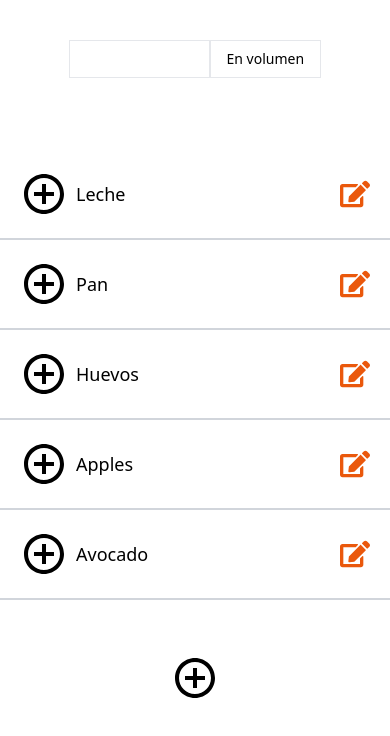
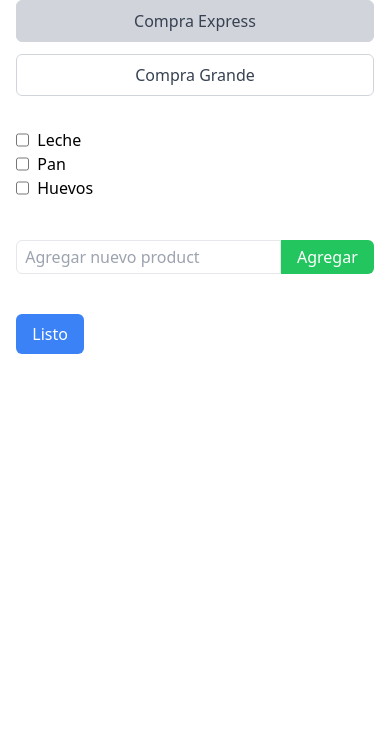
Before and after one commit to No-Country/s7-11-t-javareact, a React (Vite) app in the folder client/: page /list in a window 390 px wide. Shown: the top 736 px of the page. Built offline with nearby package versions, Linux system fonts and the light colour scheme.

Commit message:
Revert "Carlos/modify list page responsive view"

```diff
--- a/client/src/assets/styles/index.css
+++ b/client/src/assets/styles/index.css
@@ -3,12 +3,9 @@
 @tailwind utilities;
 
 html{
-    @apply h-full;
+    @apply h-screen;
 }
-body{
-    height: 100%;
 
-}
 .bg-gradient {
     background-image: radial-gradient(circle, #38a1ed, #8bb5f2, #bccbf6, #e2e4fa, #ffffff);
 }
--- a/client/src/pages/ListPage/ExpressBuyTab.jsx
+++ b/client/src/pages/ListPage/ExpressBuyTab.jsx
@@ -1,26 +1,13 @@
 import { useState } from "react";
 import NewProductForm from "./NewProductForm";
-import { FaEdit } from "react-icons/fa";
-import { BiPlusCircle } from "react-icons/bi";
-import { FaTrashAlt } from "react-icons/fa";
-import { FaRegCheckCircle } from "react-icons/fa";
-import { HiXMark } from "react-icons/hi2";
 
 function ExpressTab() {
   const [dailyProducts, setDailyProducts] = useState([
-    { id: 1, name: "Leche", checked: false, editing: false },
-    { id: 2, name: "Pan", checked: false, editing: false },
-    { id: 3, name: "Huevos", checked: false, editing: false },
-    { id: 4, name: "Apples", checked: false, editing: false },
-    { id: 5, name: "Avocado", checked: false, editing: false },
+    { id: 1, name: "Leche", checked: false },
+    { id: 2, name: "Pan", checked: false },
+    { id: 3, name: "Huevos", checked: false },
   ]);
   const [selectedProducts, setSelectedProducts] = useState([]);
-  const [formState, setFormState] = useState(false);
-  //const [editState, setEditState] = useState(false);
-  console.log(dailyProducts[0].editing);
-  console.log(dailyProducts[0].name);
-  console.log(dailyProducts);
-  console.log("formState:", formState);
 
   const controlProductCheck = (id) => {
     const updatedProducts = dailyProducts.map((product) =>
@@ -32,7 +19,6 @@ function ExpressTab() {
   const controlDoneClick = () => {
     const selected = dailyProducts.filter((product) => product.checked);
     setSelectedProducts(selected);
-    setFormState(false);
     console.log(selected);
   };
 
@@ -44,113 +30,23 @@ function ExpressTab() {
     }
   };
 
-  const handleDeleteProduct = (productId) => {
-    const updatedProducts = dailyProducts.filter(product => product.id !== productId);
-    setDailyProducts(updatedProducts);
-  }
-
-
-  const handleEditProduct = (id, editedName, state) => {
-    const updatedProducts = dailyProducts.map((product) =>
-      product.id === id
-        ? { ...product, name: editedName, editing: state }
-        : product
-    );
-    setDailyProducts(updatedProducts);
-  };
-
   return (
-    <section className="flex flex-col gap-10 ">
-      <ul className="list-container">
+    <section className="flex flex-col gap-10">
+      <ul className="">
         {dailyProducts.map((product) => (
-          <li
-            key={product.id}
-            className={`${
-              product.checked === true ? "select-name" : "no-select-name"
-            } flex justify-between items-center w-376 h-46 border-b-2 border-gray-300 p-5 text-lg`}
-          >
-            <div className="flex justify-center items-center">
-              {product.checked == false ? (
-                <BiPlusCircle
-                  onClick={() => controlProductCheck(product.id)}
-                  className={`${
-                    product.checked === true ? "select-name" : "no-select-name"
-                  } text-5xl text-my-blue `}
+          <li key={product.id} className="flex products-center">
+            <input
+              type="checkbox"
+              id={product.id}
+              checked={product.checked}
+              onChange={() => controlProductCheck(product.id)}
             />
-              ) : (
-                <HiXMark
-                  onClick={() => controlProductCheck(product.id)}
-                  className={`${
-                    product.checked === true ? "select-name" : "no-select-name"
-                  } text-5xl text-red-700 `}
-                />
-              )}
-
-              {product.editing ? (
-                <input
-                  type="text"
-                  className="ml-2"
-                  value={product.name}
-                  onChange={(e) =>
-                    handleEditProduct(
-                      product.id,
-                      e.target.value,
-                      product.editing
-                    )
-                  }
-                />
-              ) : (
-                <div className="flex gap-5 items-center justify-center">
             <label htmlFor={product.id} className="ml-2">
               {product.name}
             </label>
-                </div>
-              )}
-            </div>
-            <div className="flex gap-5">
-              <FaEdit
-                onClick={() => {
-                  handleEditProduct(product.id, product.name, true);
-                }}
-                className={`${
-                  product.editing ? "none" : "show"
-                } text-3xl text-orange-600`}
-              />
-              <FaRegCheckCircle
-                onClick={() => {
-                  handleEditProduct(product.id, product.name, false);
-                }}
-                className={`${
-                  product.editing === true ? "show" : "none"
-                } text-3xl text-green-600`}
-              />
-              <FaTrashAlt
-                className={`${
-                  product.editing === true ? "show" : "none"
-                } text-3xl text-red-600`}
-                onClick={() => handleDeleteProduct(product.id)}
-              />
-            </div>
           </li>
         ))}
-      </ul>{" "}
-      <div
-        onClick={() => {
-          setFormState(true);
-        }}
-        className="flex w-full h-auto items-center justify-center"
-      >
-        <BiPlusCircle
-          className={`${
-            formState === true ? "desactivatedForm flex" : "activeForm"
-          } text-5xl text-my-blue `}
-        />
-      </div>
-      <div
- className={`${
-  formState === true ? "activeForm flex" : "desactivatedForm hidden"
-} flex flex-col justify-center items-center gap-3 px-2`}
-      >
+      </ul>
       <NewProductForm addProduct={addProductClick} />
       <div className="">
         <button
@@ -160,7 +56,7 @@ function ExpressTab() {
           Listo
         </button>
       </div>
-      </div>
+
       <ShowExpressList selectedProducts={selectedProducts} />
     </section>
   );
--- a/client/src/pages/ListPage/NewProductForm.jsx
+++ b/client/src/pages/ListPage/NewProductForm.jsx
@@ -13,7 +13,7 @@ function NewProductForm({ addProduct }) {
     setNewProductName("");
   };
   return (
-    <form className="flex items-center justify-center w-full" onSubmit={handleSubmit}>
+    <form className="flex" onSubmit={handleSubmit}>
       <input
         type="text"
         placeholder="Agregar nuevo product"
--- a/client/src/pages/ListPage/index.css
+++ /dev/null
@@ -1,29 +0,0 @@
-
-.list-container{
-    height: 55vh;
-    overflow-y: auto;
-}
-
-.select-name{
-    background: #ACC0DF;
-}
-
-.no-select-name{
- background: none;
-}
-
-.desactivatedForm{
-    display: none;
-}
-
-.activeForm{
-    display: block;
-}
-
-.show{
-    display: block;
-}
-
-.none{
-    display: none;
-}
--- a/client/src/pages/ListPage/index.jsx
+++ b/client/src/pages/ListPage/index.jsx
@@ -1,9 +1,10 @@
 import { useState } from "react";
 import BigBuyTab from "./BigBuyTab";
 import ExpressBuyTab from "./ExpressBuyTab";
+
 const EXPRESS_TAB_NAME = "express-buy";
 const BIG_TAB_NAME = "big-buy";
-import "./index.css";
+
 const ListPage = () => {
   const [activeTab, setActiveTab] = useState(EXPRESS_TAB_NAME);
 
@@ -12,29 +13,29 @@ const ListPage = () => {
   };
 
   return (
-    <main className="w-full max-w-7xl mx-auto">
+    <main className="w-11/12 max-w-7xl mx-auto ">
       <div
         role="tablist"
         aria-label="List types Tabs"
-        className="flex items-center justify-center p-10"
+        className="grid grid-cols-[repeat(auto-fit,minmax(min(100%,15rem),1fr))] gap-3"
       >
         <TabButton
           keyName={EXPRESS_TAB_NAME}
           changeActiveTab={changeActiveTab}
           activeTab={activeTab}
         >
-        Compra Express
+          Compra Express
         </TabButton>
         <TabButton
           keyName={BIG_TAB_NAME}
           changeActiveTab={changeActiveTab}
           activeTab={activeTab}
         >
-          En volumen
+          Compra Grande
         </TabButton>
       </div>
 
-      <div className="mt-8 box-list flex justify-between flex-col" role="tabpanel">
+      <div className="mt-8 h-full" role="tabpanel">
         {activeTab === EXPRESS_TAB_NAME && <ExpressBuyTab />}
         {activeTab === BIG_TAB_NAME && <BigBuyTab />}
       </div>
@@ -47,8 +48,8 @@ function TabButton({ keyName, children, changeActiveTab, activeTab }) {
     <button
       role="tab"
       aria-selected={activeTab === keyName}
-      className={` ${activeTab === keyName ? "bg-my-blue text-white border border-my-blue" : "bg-white text-black border border-my-blue"}
-              py-2 px-4 font-medium flex justify-center items-center w-168 h-29 text-sm`}
+      className={`${activeTab === keyName ? "bg-gray-300" : "bg-white"}
+            border border-gray-300 rounded-md py-2 px-4 font-medium text-gray-700`}
       onClick={() => changeActiveTab(keyName)}
     >
       {children}
--- a/client/src/pages/Login/index.jsx
+++ b/client/src/pages/Login/index.jsx
@@ -1,20 +1,28 @@
-import React from "react";
-import { useForm } from "react-hook-form";
+import React, { useState } from "react";
+import { useNavigate } from "react-router-dom";
 
-const Login = ({ setIsAuthenticated }) => {
-  const { register, handleSubmit, formState: { errors } } = useForm();
-
-  const onSubmit = (data) => {
-    if (data.userName === "user@example.com" && data.password === "password123") {
+const Login = ({ setIsAuthenticated, paddingTop }) => {
+  const navigate = useNavigate();
+  const controlHomeClick = () => {
+    navigate("/home");
+  };
+  const [userName, setUserName] = useState("");
+  const [password, setPassword] = useState("");
+  const ValidateLogin = () => {
+    if (userName === "user@example.com" && password === "password123") {
       setIsAuthenticated(true);
+    } else {
     }
   };
+  const dynamicClass = `min-[1000px]:pt-${paddingTop} !important`;
 
   return (
-    <div className="grid justify-items-center items-center h-full">
-      <div className="grid justify-items-center w-full max-w-md p-8 rounded-lg shadow-lg border border-gray-200 bg-gray-100">
-        <h1 className="text-2xl font-bold mb-4">Iniciar sesión</h1>
-        <form onSubmit={handleSubmit(onSubmit)} className="space-y-4">
+    <div
+      className={`grid justify-items-center items-center h-full pt-[10%] max-[1000px]:h-screen p-4 ${dynamicClass}`}
+    >
+      <div className="grid justify-items-center w-full lg:max-w-md  max-w-sm px-[4%] min-w-[321px]:px-8 py-10 rounded-lg shadow-lg border border-gray-200 bg-gray-100">
+        <h1 className="text-2xl font-bold mb-4 text-center">Iniciar sesión</h1>
+        <form className="space-y-4 w-full px-[6%] lg:px-[10%]">
           <div>
             <label
               className="block text-gray-700 font-bold mb-2"
@@ -23,13 +31,12 @@ const Login = ({ setIsAuthenticated }) => {
               Nombre de usuario
             </label>
             <input
-              className={`appearance-none border rounded w-full py-2 px-3 text-gray-700 leading-tight focus:outline-none focus:shadow-outline ${errors.userName && 'border-red-500'}`}
+              className="appearance-none border rounded w-full py-2 px-3 text-gray-700 leading-tight focus:outline-none focus:shadow-outline"
               id="username"
               type="text"
               placeholder="Nombre de usuario"
-              {...register("userName", { required: true })}
+              onChange={(e) => setUserName(e.target.value)}
             />
-            {errors.userName && <span className="text-red-500">Este campo es requerido</span>}
           </div>
           <div>
             <label
@@ -39,18 +46,20 @@ const Login = ({ setIsAuthenticated }) => {
               Contraseña
             </label>
             <input
-              className={`appearance-none border rounded w-full py-2 px-3 text-gray-700 leading-tight focus:outline-none focus:shadow-outline ${errors.password && 'border-red-500'}`}
+              className="appearance-none border rounded w-full py-2 px-3 text-gray-700 leading-tight focus:outline-none focus:shadow-outline"
               id="password"
+              value={password}
+              onChange={(e) => setPassword(e.target.value)}
               type="password"
               placeholder="Contraseña"
-              {...register("password", { required: true })}
             />
-            {errors.password && <span className="text-red-500">Este campo es requerido</span>}
           </div>
           <div className="grid justify-items-center">
             <button
               className="bg-black hover:bg-gray-700 text-white font-bold py-2 px-4 rounded-md focus:outline-none focus:shadow-outline"
-              type="submit"
+              type="button"
+              // onClick={ValidateLogin}
+              onClick={controlHomeClick}
             >
               Iniciar sesión
             </button>
--- a/client/src/pages/Register/index.jsx
+++ b/client/src/pages/Register/index.jsx
@@ -1,22 +1,15 @@
-import { Link } from 'react-router-dom';
-import { useForm } from 'react-hook-form';
+import { Link } from "react-router-dom";
 
 const Register = () => {
-  const { register, handleSubmit, formState: { errors } } = useForm();
-
-  const onSubmit = data => {
-    console.log(data);
-  };
-
   return (
     <div
-      className="grid  min-h-screen bg-cover bg-center bg-fixed"
+      className="grid  min-h-screen bg-cover bg-center bg-fixed bg-gradient"
       style={{ backgroundColor: `white` }}
     >
-      <div className="grid justify-items-center items-center h-full">
-        <div className="grid justify-items-center w-full max-w-md p-8 rounded-lg shadow-lg border border-gray-200 bg-gray-100">
+      <div className="grid justify-items-center items-center h-full p-4 ">
+        <div className="grid justify-items-center w-full max-w-md px-[4%] min-w-[321px]:px-8 py-8 rounded-lg shadow-lg border border-gray-200 bg-gray-100">
           <h1 className="text-2xl font-bold mb-4">Registro</h1>
-          <form className="space-y-4" onSubmit={handleSubmit(onSubmit)}>
+          <form className="space-y-4 w-full px-[10%]">
             <div>
               <label
                 className="block text-gray-700 font-bold mb-2"
@@ -25,13 +18,11 @@ const Register = () => {
                 Nombre de usuario
               </label>
               <input
-                {...register("username", { required: true })}
-                className={`appearance-none border rounded w-full py-2 px-3 text-gray-700 leading-tight focus:outline-none focus:shadow-outline ${errors.username ? 'border-red-500' : ''}`}
+                className="appearance-none border rounded w-full py-2 px-3 text-gray-700 leading-tight focus:outline-none focus:shadow-outline"
                 id="username"
                 type="text"
                 placeholder="Nombre de usuario"
               />
-              {errors.username && <p className="text-red-500">Este campo es requerido</p>}
             </div>
             <div>
               <label
@@ -41,14 +32,11 @@ const Register = () => {
                 Correo electrónico
               </label>
               <input
-                {...register("email", { required: true, pattern: /^\S+@\S+$/i })}
-                className={`appearance-none border rounded w-full py-2 px-3 text-gray-700 leading-tight focus:outline-none focus:shadow-outline ${errors.email ? 'border-red-500' : ''}`}
+                className="appearance-none border rounded w-full py-2 px-3 text-gray-700 leading-tight focus:outline-none focus:shadow-outline"
                 id="email"
                 type="email"
                 placeholder="Correo electrónico"
               />
-              {errors.email && errors.email.type === 'required' && <p className="text-red-500">Este campo es requerido</p>}
-              {errors.email && errors.email.type === 'pattern' && <p className="text-red-500">Correo electrónico inválido</p>}
             </div>
             <div>
               <label
@@ -58,14 +46,11 @@ const Register = () => {
                 Contraseña
               </label>
               <input
-                {...register("password", { required: true, minLength: 6 })}
-                className={`appearance-none border rounded w-full py-2 px-3 text-gray-700 leading-tight focus:outline-none focus:shadow-outline ${errors.password ? 'border-red-500' : ''}`}
+                className="appearance-none border rounded w-full py-2 px-3 text-gray-700 leading-tight focus:outline-none focus:shadow-outline"
                 id="password"
                 type="password"
                 placeholder="Contraseña"
               />
-              {errors.password && errors.password.type === 'required' && <p className="text-red-500">Este campo es requerido</p>}
-              {errors.password && errors.password.type === 'minLength' && <p className="text-red-500">La contraseña debe tener al menos 6 caracteres</p>}
             </div>
             <div>
               <label
@@ -75,14 +60,11 @@ const Register = () => {
                 Confirmar contraseña
               </label>
               <input
-                {...register("confirm-password", { required: true, minLength: 6 })}
-                className={`appearance-none border rounded w-full py-2 px-3 text-gray-700 leading-tight focus:outline-none focus:shadow-outline ${errors.password ? 'border-red-500' : ''}`}
-                id="password"
+                className="appearance-none border rounded w-full py-2 px-3 text-gray-700 leading-tight focus:outline-none focus:shadow-outline"
+                id="confirm-password"
                 type="password"
                 placeholder="Confirmar contraseña"
               />
-              {errors.password && errors.password.type === 'required' && <p className="text-red-500">Este campo es requerido</p>}
-              {errors.password && errors.password.type === 'minLength' && <p className="text-red-500">La contraseña debe tener al menos 6 caracteres</p>}
             </div>
             <div className="grid justify-items-center">
               <button
@@ -91,7 +73,7 @@ const Register = () => {
               >
                 Registrarse
               </button>
-                <p className="mt-4">
+              <div className="flex flex-wrap mt-[4%] text-center">
                 ¿Ya estás registrado?
                 <Link
                   className="text-blue-500 hover:text-blue-700 ml-1"
@@ -99,7 +81,7 @@ const Register = () => {
                 >
                   Iniciar sesión
                 </Link>
-              </p>
+              </div>
             </div>
           </form>
         </div>
```
Lines whose indentation alone changed are shown as unchanged.
